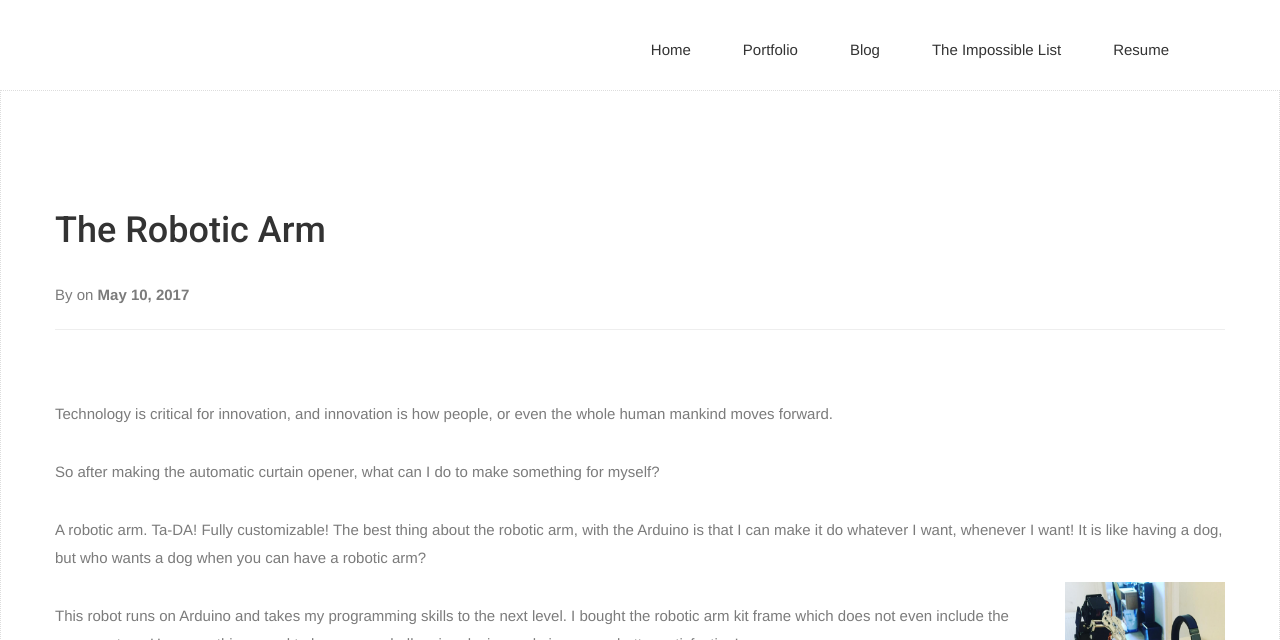
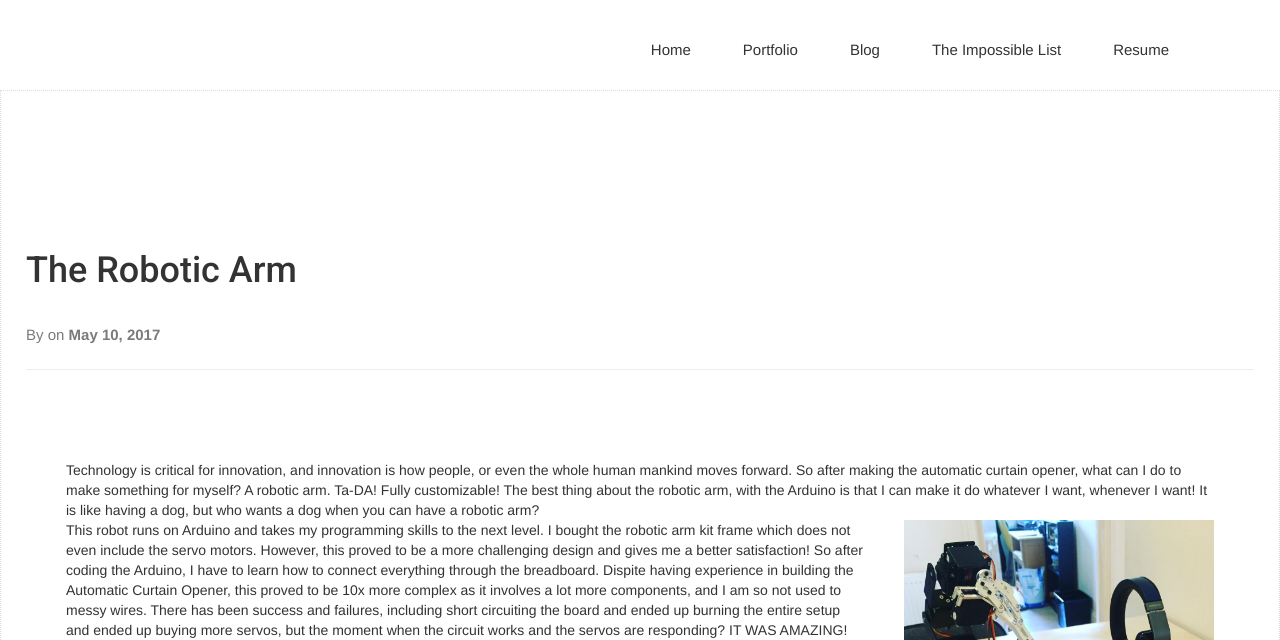
Before and after one commit to chwong1996/myhome, a Jekyll site: the page built from _portfolio/2017-05-10-robotic_arm.markdown, in a window 1280 px wide and 1400 px high. Shown: the top 640 px of the window. Built offline with Jekyll 4.4.1, drawn with Linux system fonts in a browser that asks for light colours; nearby versions of some CDN libraries; some web fonts are replaced; some of the changed text lies outside the part shown; grey boxes are pictures that could not be loaded.

Commit message:
update on style

```diff
--- a/_layouts/post.html
+++ b/_layouts/post.html
@@ -5,7 +5,7 @@
 <div class="post">
   <!-- Wrapper Start -->
   <section id="intro" style="border: 1px dotted #ddd;">
-    <div class="container">
+    <div class="post-area">
       <div class="row">
         <div>
           <div class="block">
--- a/_portfolio/2016-04-28-automatic_curtain_opener.markdown
+++ b/_portfolio/2016-04-28-automatic_curtain_opener.markdown
@@ -4,7 +4,7 @@
 description: Good way to wake yourself up
 img: /img/portfolio/curtain 1.jpg
 ---
-<div class="intro">
+<div class="post-area">
 	<img class="block img" src="{{ site.baseurl }}/img/portfolio/curtain 1.jpg" alt="" title="curtain opener"/>
 	<img class="block img" src="{{ site.baseurl }}/img/portfolio/motor.jpg" alt="" title="curtain opener"/>
 	<img class="block.img" src="{{ site.baseurl }}/img/portfolio/curtain 3.jpg" alt="" title="curtain opener"/>
--- a/_portfolio/2017-05-10-robotic_arm.markdown
+++ b/_portfolio/2017-05-10-robotic_arm.markdown
@@ -4,13 +4,14 @@
 description: Or shall I call it Armduino?
 img: /img/portfolio/Robotic arm.jpg
 ---
+<div class="post-area">
 Technology is critical for innovation, and innovation is how people, or even the whole human mankind moves forward.
 
 So after making the automatic curtain opener, what can I do to make something for myself?
 
 A robotic arm. Ta-DA! Fully customizable! The best thing about the robotic arm, with the Arduino is that I can make it do whatever I want, whenever I want! It is like having a dog, but who wants a dog when you can have a robotic arm?
 <div class="intro">
-<img src="{{ site.baseurl }}/img/portfolio/Robotic arm.jpg" style="float:right;width:200px;height:200px;" alt="" title="Robotic arm">
+<img src="{{ site.baseurl }}/img/portfolio/Robotic arm.jpg" style="float:right;width:350px;height:350px;" alt="" title="Robotic arm">
 </div>
 This robot runs on Arduino and takes my programming skills to the next level. I bought the robotic arm kit frame which does not even include the servo motors. However, this proved to be a more challenging design and gives me a better satisfaction!
 
@@ -34,7 +35,7 @@
 	Step-by-step constuction of the robotic arm
 </div>
 The control console is the main stuff, I spent literally 20 mins, including walking to the Design Studio in the University of Southampton, saw through the 6mm MDF board and drilled through the wood with a drill
-	<img class="block img" src="{{ site.baseurl }}/img/portfolio/mdf control.jpg" style="float:right;width:200px;height:200px;" alt="" title="The control ">
+	<img class="block img" src="{{ site.baseurl }}/img/portfolio/mdf control.jpg" style="float:right;width:350px;height:350px;" alt="" title="The control ">
 
 This entire thing is cut out from 6mm MDF cardboard and drilled some 10mm holes in it. The potentiometers thus stick out from the board and held in place. How much it costed me to do this? NUTTIN' MATE, not even a penny.
 
@@ -45,3 +46,4 @@
 <li>Folds the clothes</li>
 <li>Signs for me, so I would feel like the President of the United States</li>
 </div>
+</div>
```
